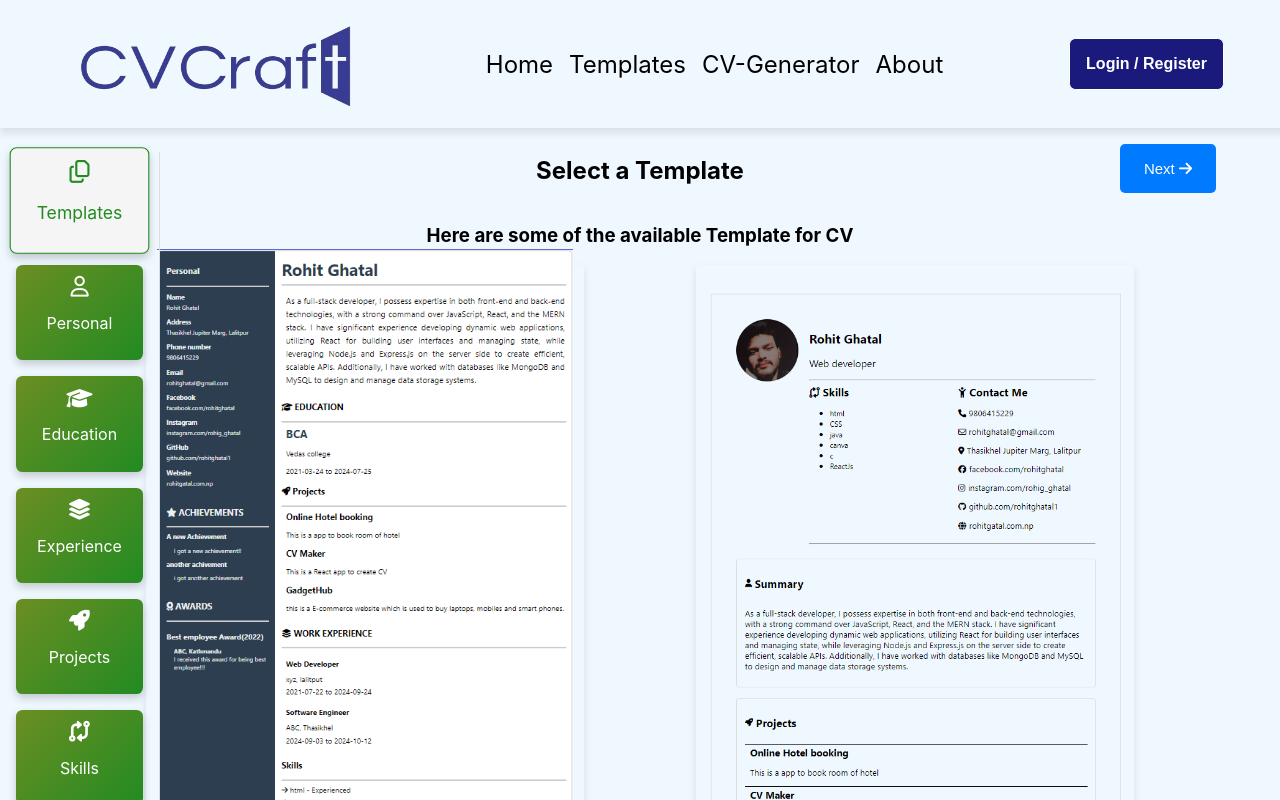
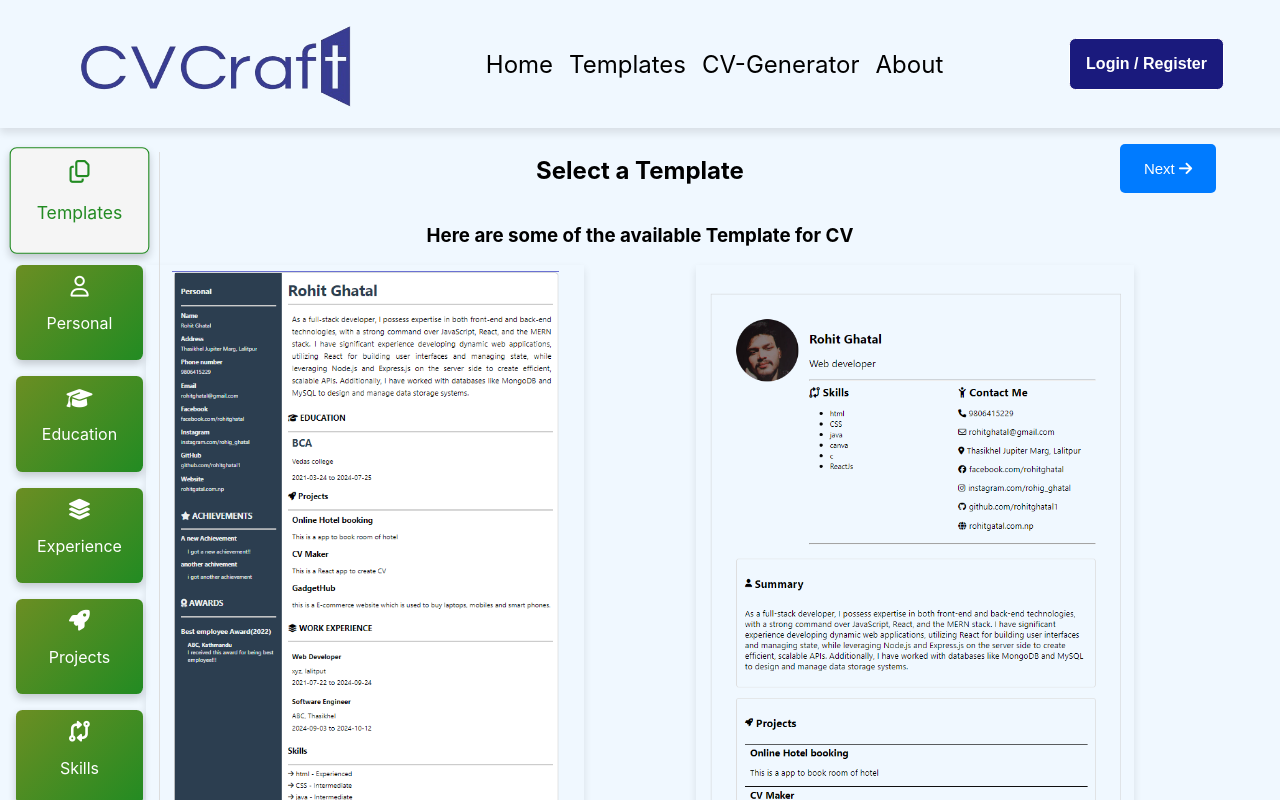
Before and after one commit to rohitghatal1/CVMaker-ReactJS, a React (Create React App) app: page /cvgenerator in a window 1280 px wide. Shown: the top 800 px of the page. Built offline with nearby package versions, Linux system fonts and the light colour scheme.

Commit message:
updated image inside the template card

```diff
--- a/src/componentsInner/templatesDisplay.css
+++ b/src/componentsInner/templatesDisplay.css
@@ -39,17 +39,18 @@
     height: 38rem;
     display: flex;
     flex-direction: column;
+    flex-grow: 0;
+    flex-shrink: 0;
     padding: 10px;
     border: 1px solid transparent;
     cursor: pointer;
     transition: transform 0.3s ease, box-shadow 0.3s ease;
-    justify-content: center; /* Center content inside the card */
-    align-items: center;     /* Center content inside the card */
-    box-shadow: 0 4px 8px rgba(0, 0, 0, 0.1); /* Default shadow */
+    justify-content: center;
+    align-items: center;
+    box-shadow: 0 4px 8px rgba(0, 0, 0, 0.1);
 }
 
 .allTemplateDisplay .allTemplateContainer .templateCard:hover {
-    transform: scale(1.05);
     box-shadow: 0 8px 16px rgba(0, 0, 0, 0.2);
 }
 
@@ -60,7 +61,7 @@
 
 .allTemplateDisplay .allTemplateContainer .templateCard figure {
     width: 100%;
-    height: auto;
+    height: 95%;
     margin: 0;
     display: flex;
     justify-content: center;
```
